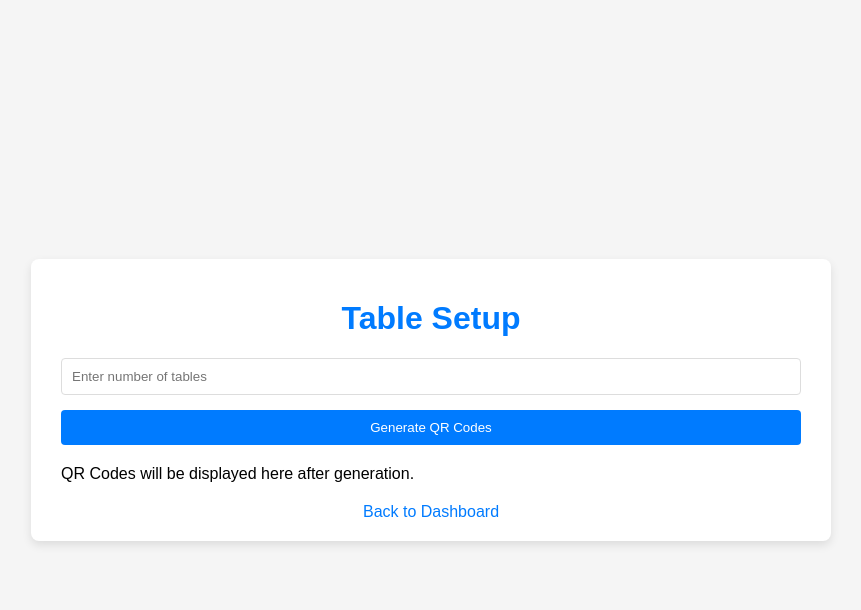
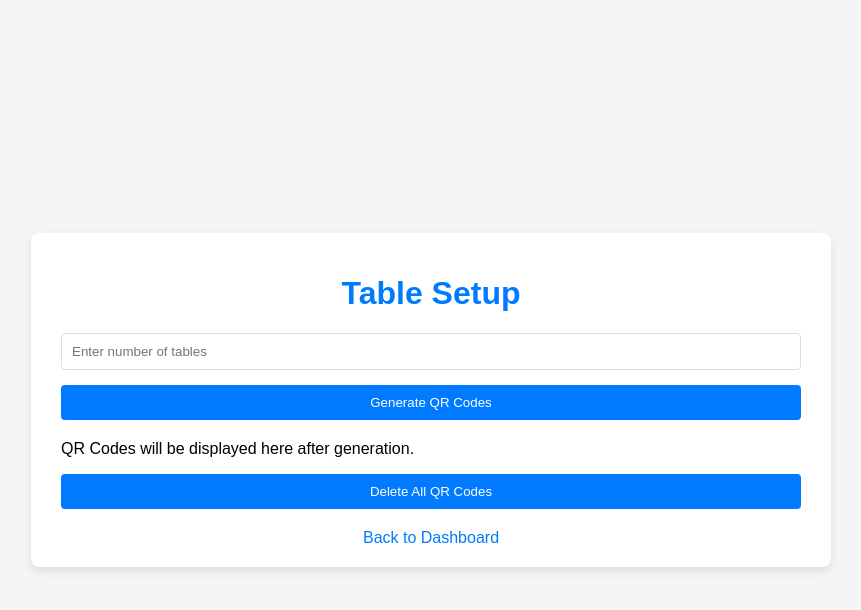
Before and after one commit to prot3in2018/tabletap, a Django app: page /tables/ in a window 1280 px wide. Shown: the top 610 px of the page, without its empty margins (209-1070 px from the left). Run offline with Django 5.2, Linux system fonts and the light colour scheme; a user stored in the database is signed in; data that the repository does not hold is empty.

Commit message:
Style: Add Delete QR Codes button and update style.css

```diff
--- a/core/static/css/style.css
+++ b/core/static/css/style.css
@@ -646,6 +646,18 @@ body {
     margin-bottom: 10px;
     text-align: center;
   }
+  .ts-delete-btn button{
+    width: 100%;
+    padding: 10px;
+    background-color: #007BFF;
+    border: none;
+    color: #fff;
+    border-radius: 4px;
+    cursor: pointer;
+  }
+  .ts-delete-btn button:hover {
+    background-color: #0056b3;
+  }
   .ts-back-link {
     text-align: center;
     margin-top: 20px;
--- a/core/templates/table_setup.html
+++ b/core/templates/table_setup.html
@@ -31,6 +31,10 @@
         <p>QR Codes will be displayed here after generation.</p>
       {% endif %}
     </div>
+    <form method="post" action="{% url 'delete_tables' %}" class="ts-delete-btn">
+      {% csrf_token %}
+      <button type="submit">Delete All QR Codes</button>
+    </form>
     <div class="ts-back-link">
       <a href="{% url 'dashboard' %}">Back to Dashboard</a>
     </div>
--- a/core/views.py
+++ b/core/views.py
@@ -280,3 +280,15 @@ def delete_account(request):
             messages.error(request, "Incorrect password.")
 
     return render(request, 'delete_account.html')
+
+@login_required
+def delete_tables(request):
+    if request.method == 'POST':
+        tables = Table.objects.filter(user=request.user)
+        for table in tables:
+            qr_path = os.path.join(settings.MEDIA_ROOT, f"table_qr_{table.number}.png")
+            if os.path.exists(qr_path):
+                os.remove(qr_path)
+        tables.delete()
+        messages.success(request, "All tables and QR codes deleted.")
+    return redirect('tables')
--- a/tabletap/urls.py
+++ b/tabletap/urls.py
@@ -39,5 +39,6 @@ urlpatterns = [
     path('orders/', views.order_management, name='order_management'),
     path('order/history/<int:table_number>/', views.order_history, name='order_history'),
     path('account/delete/', views.delete_account, name='delete_account'),
-    path('login/', auth_views.LoginView.as_view(template_name='index.html'), name='login')
+    path('login/', auth_views.LoginView.as_view(template_name='index.html'), name='login'),
+    path('tables/delete/', views.delete_tables, name='delete_tables'),
 ] + static(settings.MEDIA_URL, document_root=settings.MEDIA_ROOT)
```
Also changed, not shown: db.sqlite3, media/table_qr_1.png (deleted), media/table_qr_2.png (deleted), media/table_qr_3.png (deleted).
